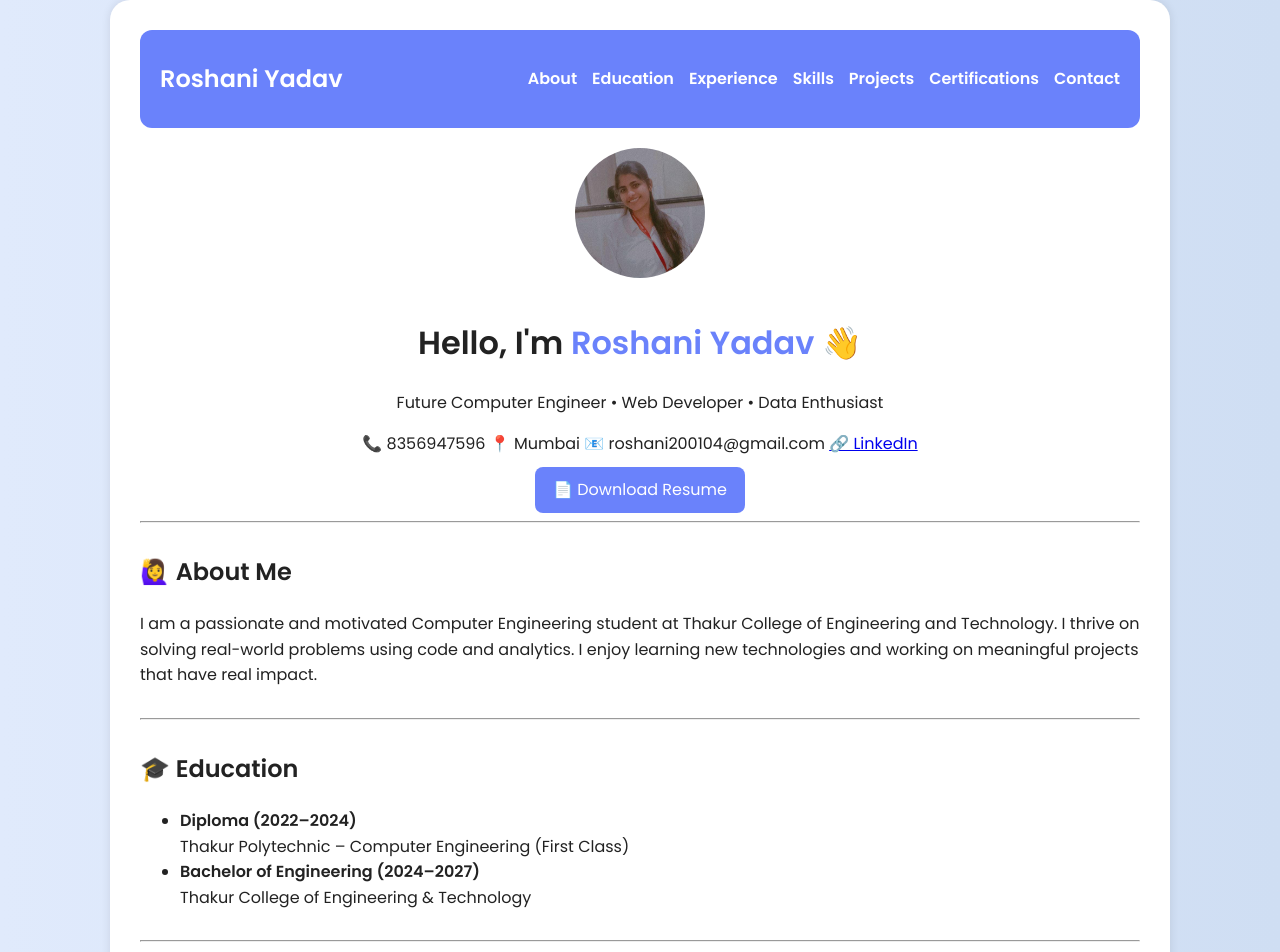
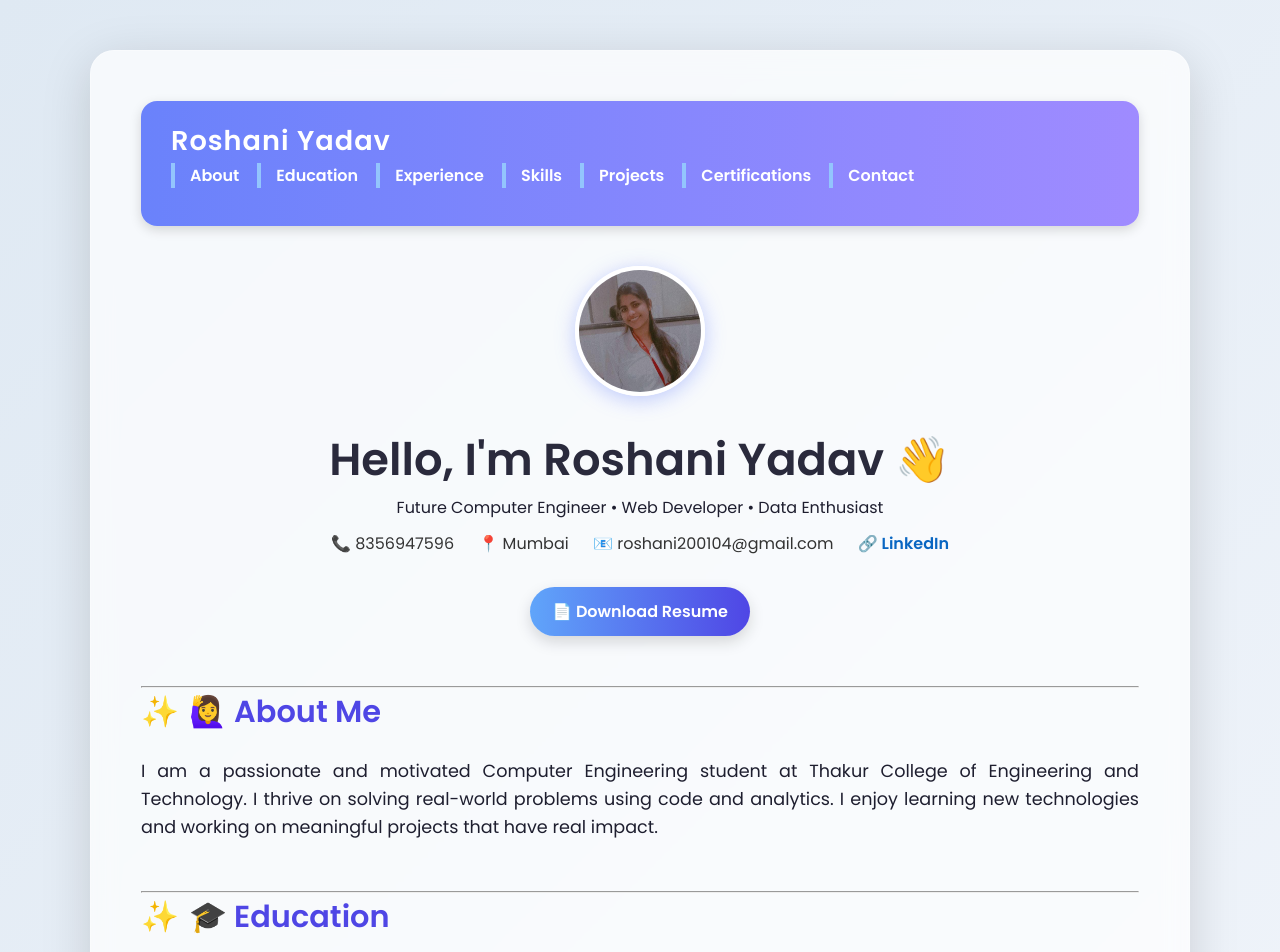
Before and after one commit to roshni200101/roshni200101.github.io, a plain HTML site: page index.html in a window 1280 px wide. Shown: the top 952 px of the page. Drawn offline with Linux system fonts and the light colour scheme.

Commit message:
Update style.css

```diff
--- a/style.css
+++ b/style.css
@@ -1,42 +1,85 @@
+/* RESET & BASE */
+* {
+  margin: 0;
+  padding: 0;
+  box-sizing: border-box;
+}
+
 body {
   font-family: 'Poppins', sans-serif;
-  background: linear-gradient(to right, #e0eafc, #cfdef3);
-  color: #222;
-  margin: 0;
-  padding: 0;
+  background: linear-gradient(135deg, #dfe9f3, #f9fafe);
+  color: #1e1e2f;
   line-height: 1.6;
+  overflow-x: hidden;
 }
 
 .container {
-  max-width: 1000px;
-  margin: auto;
-  background: #fff;
-  padding: 30px;
-  border-radius: 20px;
-  box-shadow: 0 0 10px rgba(0, 0, 0, 0.1);
+  max-width: 1100px;
+  margin: 50px auto;
+  background: rgba(255, 255, 255, 0.7);
+  backdrop-filter: blur(12px);
+  padding: 50px;
+  border-radius: 24px;
+  box-shadow: 0 12px 50px rgba(0, 0, 0, 0.15);
+  animation: fadeInUp 1s ease forwards;
+  border: 1px solid rgba(255, 255, 255, 0.3);
 }
 
+/* NAVBAR */
 .navbar {
+  background: linear-gradient(to right, #6a82fb, #9f8bff);
+  padding: 18px 30px;
+  border-radius: 16px;
+  margin-bottom: 40px;
   display: flex;
   justify-content: space-between;
   align-items: center;
-  background: #6a82fb;
-  padding: 10px 20px;
-  border-radius: 12px;
   color: white;
-  margin-bottom: 20px;
+  flex-wrap: wrap;
+  box-shadow: 0 4px 12px rgba(0, 0, 0, 0.15);
 }
 
-.navbar ul {
-  list-style: none;
-  display: flex;
-  gap: 15px;
+.logo {
+  font-size: 1.7rem;
+  font-weight: bold;
+  letter-spacing: 1px;
 }
 
-.navbar a {
+.nav-links {
+  display: flex;
+  list-style: none;
+  gap: 18px;
+  flex-wrap: wrap;
+}
+
+.nav-links a {
   color: white;
   text-decoration: none;
-  font-weight: bold;
+  font-weight: 600;
+  transition: all 0.3s ease;
+  position: relative;
+}
+
+.nav-links a::after {
+  content: '';
+  position: absolute;
+  bottom: -5px;
+  left: 0;
+  height: 2px;
+  width: 0;
+  background-color: #fff;
+  transition: width 0.3s;
+}
+
+.nav-links a:hover::after {
+  width: 100%;
+}
+
+/* HEADER */
+header {
+  text-align: center;
+  margin-bottom: 50px;
+  animation: fadeInDown 1s ease forwards;
 }
 
 .profile-pic {
@@ -44,47 +87,214 @@ body {
   height: 130px;
   border-radius: 50%;
   object-fit: cover;
+  margin-bottom: 20px;
+  box-shadow: 0 4px 20px rgba(106, 130, 251, 0.4);
+  border: 4px solid white;
+}
+
+header h1 {
+  font-size: 2.8rem;
+  color: #2a2a3c;
+}
+
+.contact span,
+.contact a {
+  display: inline-block;
+  margin: 10px;
+  color: #333;
+  font-size: 1rem;
+  opacity: 0;
+  animation: fadeIn 0.8s ease forwards;
+  text-decoration: none;
+}
+
+.contact span:nth-child(1) { animation-delay: 0.2s; }
+.contact span:nth-child(2) { animation-delay: 0.4s; }
+.contact span:nth-child(3) { animation-delay: 0.6s; }
+.contact a:nth-child(4) {
+  animation-delay: 0.8s;
+  color: #0a66c2;
+  font-weight: 600;
+}
+
+/* RESUME BUTTON */
+.btn {
+  display: inline-block;
+  margin-top: 20px;
+  padding: 12px 22px;
+  background: linear-gradient(to right, #60a5fa, #4f46e5);
+  color: white;
+  font-weight: bold;
+  border-radius: 50px;
+  text-decoration: none;
+  transition: transform 0.3s ease, box-shadow 0.3s ease;
+  box-shadow: 0 6px 15px rgba(0, 0, 0, 0.15);
+}
+
+.btn:hover {
+  transform: translateY(-2px);
+  box-shadow: 0 8px 18px rgba(0, 0, 0, 0.25);
+}
+
+/* SECTIONS */
+section {
+  margin-bottom: 50px;
+  opacity: 0;
+  animation: slideIn 1s ease forwards;
+}
+
+section:nth-of-type(1) { animation-delay: 0.8s; }
+section:nth-of-type(2) { animation-delay: 1s; }
+section:nth-of-type(3) { animation-delay: 1.2s; }
+section:nth-of-type(4) { animation-delay: 1.4s; }
+section:nth-of-type(5) { animation-delay: 1.6s; }
+section:nth-of-type(6) { animation-delay: 1.8s; }
+
+section h2 {
+  font-size: 1.9rem;
+  color: #4f46e5;
+  display: flex;
+  align-items: center;
+  gap: 10px;
+  margin-bottom: 20px;
+}
+
+section h2::before {
+  content: '✨';
+}
+
+/* ABOUT */
+.about p {
+  text-align: justify;
+  font-size: 1.1rem;
+}
+
+/* LISTS */
+ul {
+  list-style-type: none;
+  padding-left: 0;
+}
+
+ul li {
+  margin-bottom: 20px;
+  padding-left: 15px;
+  border-left: 4px solid #93c5fd;
+}
+
+.experience ul li,
+.education ul li,
+.certifications ul li,
+.projects ul li {
+  background-color: rgba(240, 245, 255, 0.6);
+  padding: 15px 20px;
+  border-radius: 12px;
+  box-shadow: 0 4px 12px rgba(106, 130, 251, 0.05);
+  transition: all 0.3s ease;
+  border: 1px solid #c7d2fe;
+}
+
+.experience ul li:hover,
+.education ul li:hover,
+.certifications ul li:hover,
+.projects ul li:hover {
+  transform: translateY(-6px);
+  background-color: #eef4ff;
+}
+
+/* SKILLS */
+.skill-list {
+  display: grid;
+  grid-template-columns: repeat(auto-fit, minmax(150px, 1fr));
+  gap: 18px;
+}
+
+.skill-list span {
+  background: #dbeafe;
+  color: #1d4ed8;
+  padding: 12px 18px;
+  border-radius: 14px;
+  text-align: center;
+  font-weight: 600;
+  box-shadow: 0 2px 10px rgba(0, 0, 0, 0.05);
+  transition: transform 0.3s ease, background 0.3s ease;
+}
+
+.skill-list span:hover {
+  transform: scale(1.08);
+  background: #bfdbfe;
+}
+
+/* FOOTER */
+footer {
+  text-align: center;
+  margin-top: 60px;
+  font-size: 0.95rem;
+  color: #555;
+  padding-top: 25px;
+  border-top: 1px solid #ddd;
+  position: relative;
+}
+
+footer::before {
+  content: "🌐";
+  font-size: 1.5rem;
+  display: block;
   margin-bottom: 10px;
 }
 
-.intro {
-  text-align: center;
+/* ANIMATIONS */
+@keyframes fadeInUp {
+  from { opacity: 0; transform: translateY(30px); }
+  to { opacity: 1; transform: translateY(0); }
 }
 
-.highlight {
-  color: #6a82fb;
+@keyframes fadeInDown {
+  from { opacity: 0; transform: translateY(-30px); }
+  to { opacity: 1; transform: translateY(0); }
 }
 
-.btn {
-  display: inline-block;
-  background: #6a82fb;
-  color: white;
-  padding: 10px 18px;
-  border-radius: 8px;
-  text-decoration: none;
-  margin-top: 10px;
+@keyframes fadeIn {
+  to { opacity: 1; }
 }
 
-section {
-  margin: 30px 0;
+@keyframes slideIn {
+  from { opacity: 0; transform: translateY(40px); }
+  to { opacity: 1; transform: translateY(0); }
 }
 
-.skill-list {
-  display: flex;
-  flex-wrap: wrap;
-  gap: 10px;
+/* RESPONSIVE */
+@media (max-width: 768px) {
+  .navbar {
+    flex-direction: column;
+    gap: 10px;
+    text-align: center;
+  }
+
+  .nav-links {
+    justify-content: center;
+    flex-wrap: wrap;
+  }
+
+  header h1 {
+    font-size: 2.3rem;
+  }
+
+  .skill-list {
+    grid-template-columns: 1fr 1fr;
+  }
 }
 
-.skill-list span {
-  background: #e4e4e4;
-  padding: 8px 12px;
-  border-radius: 8px;
-  font-weight: 500;
+@media (max-width: 480px) {
+  header h1 {
+    font-size: 1.8rem;
+  }
+
+  .skill-list {
+    grid-template-columns: 1fr;
+  }
+
+  .btn {
+    font-size: 0.95rem;
+    padding: 10px 18px;
+  }
 }
-
-footer {
-  text-align: center;
-  margin-top: 40px;
-  font-size: 14px;
-  color: #666;
-}
```
